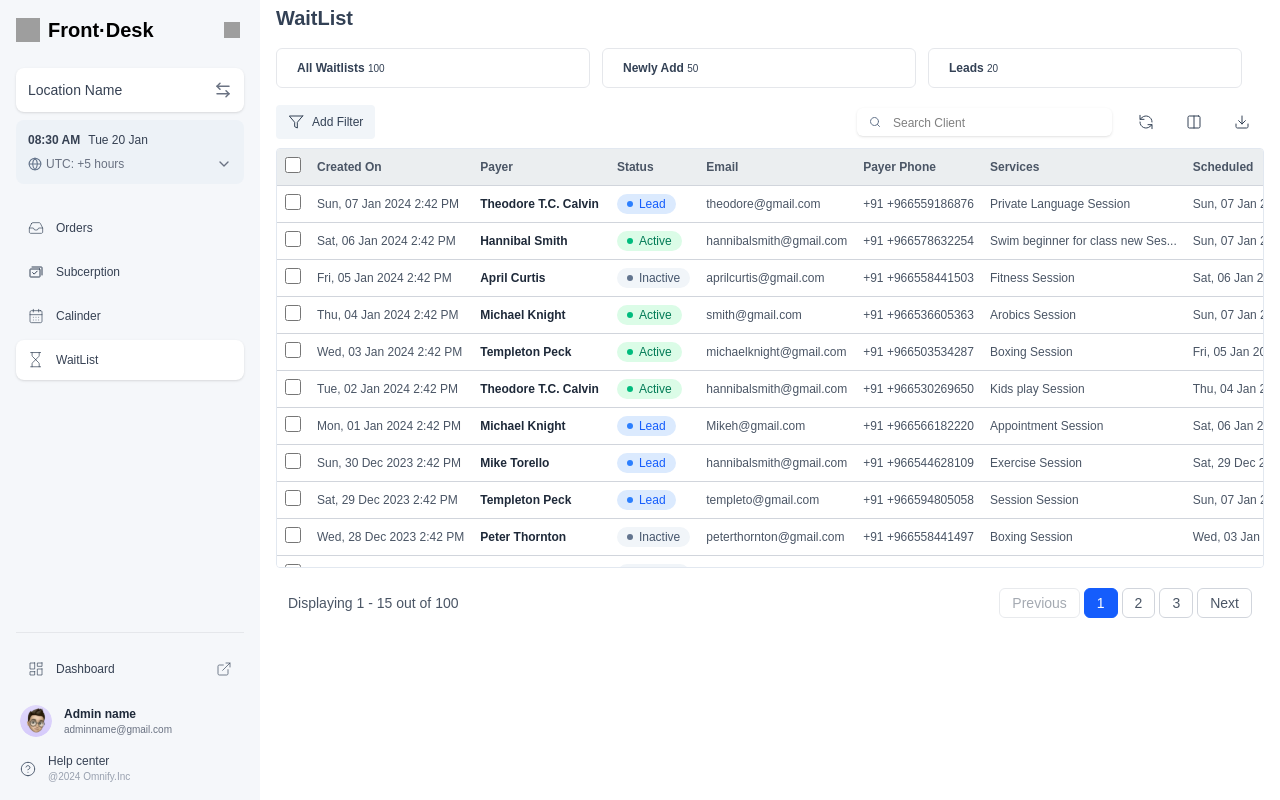
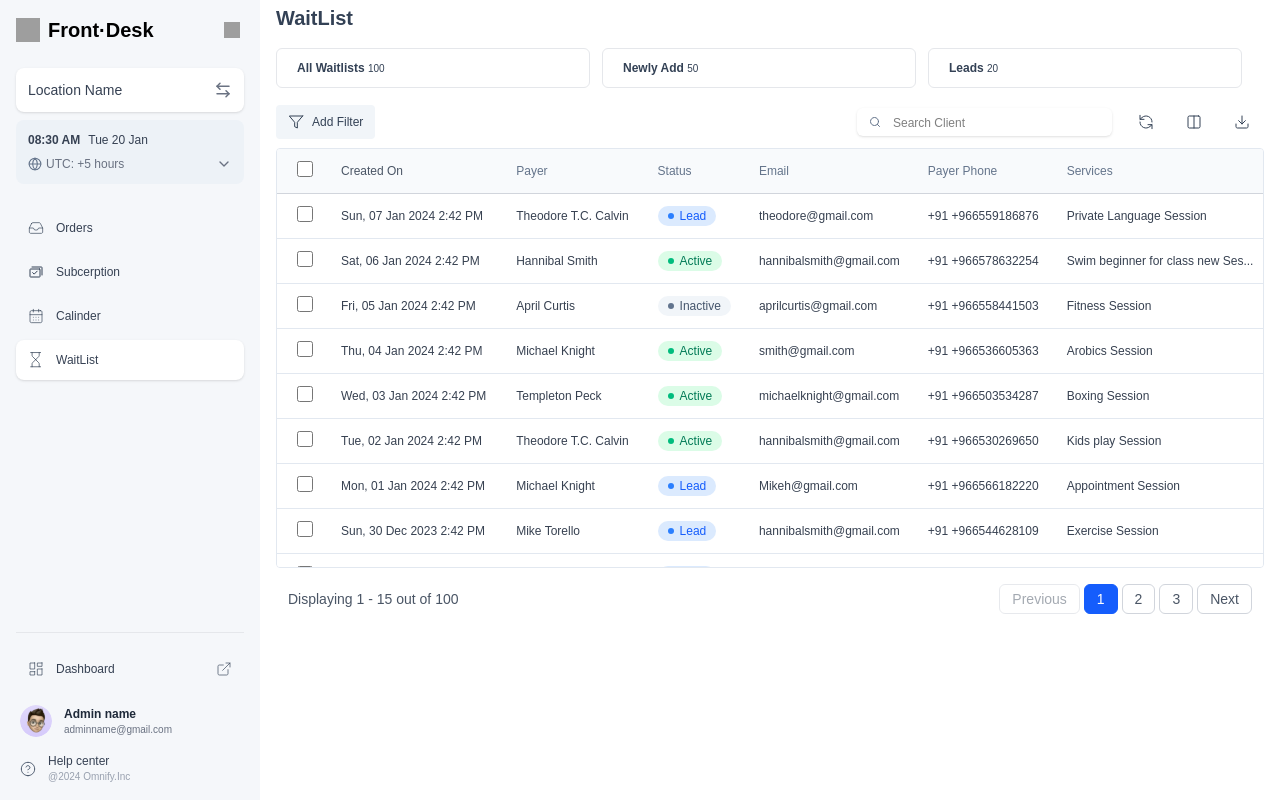
Before and after one commit to ABINAND-NP/WaitList-Assinment, a React (Vite) app: page / in a window 1280 px wide. Built offline with nearby package versions, Linux system fonts and the light colour scheme; grey boxes are pictures that could not be loaded.

Commit message:
final commit

```diff
--- a/src/Components/Pages/admin/WaitList.jsx
+++ b/src/Components/Pages/admin/WaitList.jsx
@@ -360,11 +360,11 @@ const WaitList = () => {
       <div className="px-4">
         <div className="overflow-x-auto py-1">
           <div className="max-h-[420px] overflow-y-auto overflow-x-auto rounded-sm border border-[#E2E8F0] [&::-webkit-scrollbar]:w-1.5 [&::-webkit-scrollbar]:h-1.5 [&::-webkit-scrollbar-track]:bg-transparent [&::-webkit-scrollbar-thumb]:bg-[#E2E8F0] [&::-webkit-scrollbar-thumb]:rounded-full hover:[&::-webkit-scrollbar-thumb]:bg-[#E2E8F0]">
-            {" "}
-            <table className="w-full border-collapse text-left text-sm text-gray-700">
-              <thead className="sticky top-0 z-10 border-b border-gray-300 bg-gray-900 font-medium text-gray-600 text-xs">
+
+            <table className="w-full border-collapse text-left font-medium ">
+              <thead className="sticky top-0 z-10 border-b border-gray-300 font-medium text-gray-600 text-xs ">
                 <tr>
-                  <th className="w-10 px-2 py-2 bg-[#EBEEF0]">
+                  <th className="w-10 px-2 py-3 pl-5  bg-[#F8FAFC]">
                     <input
                       type="checkbox"
                       style={{ accentColor: "#18181B" }}
@@ -372,54 +372,54 @@ const WaitList = () => {
                     />
                   </th>
                   {columns.createdOn && (
-                    <th className="px-2 py-2 bg-[#EBEEF0]">Created On</th>
+                    <th className="px-2 py-3 bg-[#F8FAFC] text-[#64748B]font-medium font-medium pl-5 ">Created On</th>
                   )}
                   {columns.payer && (
-                    <th className="px-2 py-2 bg-[#EBEEF0]">Payer</th>
+                    <th className="px-2 py-3 pl-5 bg-[#F8FAFC] text-[#64748B] font-medium">Payer</th>
                   )}
                   {columns.status && (
-                    <th className="px-2 py-2 bg-[#EBEEF0]">Status</th>
+                    <th className="px-2 py-3 pl-5 bg-[#F8FAFC] text-[#64748B] font-medium">Status</th>
                   )}
                   {columns.email && (
-                    <th className="px-2 py-2 bg-[#EBEEF0]">Email</th>
+                    <th className="px-2 py-3 pl-5 bg-[#F8FAFC] text-[#64748B] font-medium">Email</th>
                   )}
                   {columns.payerPhone && (
-                    <th className="px-2 py-2 bg-[#EBEEF0]">Payer Phone</th>
+                    <th className="px-2 py-3 pl-5 bg-[#F8FAFC] text-[#64748B] font-medium">Payer Phone</th>
                   )}
                   {columns.service && (
-                    <th className="px-2 py-2 bg-[#EBEEF0]">Services</th>
+                    <th className="px-2 py-3 pl-5 bg-[#F8FAFC] text-[#64748B] font-medium">Services</th>
                   )}
                   {columns.scheduled && (
-                    <th className="px-2 py-2 bg-[#EBEEF0]">Scheduled</th>
+                    <th className=" bg-[#F8FAFC] text-[#64748B] font-medium pl-5">Scheduled</th>
                   )}
                 </tr>
               </thead>
-              <tbody className="divide-y divide-gray-300 bg-white">
+              <tbody className="divide-y divide-[#E2E8F0] bg-white  ">
                 {currentDatas.length > 0 ? (
                   currentDatas.map((item) => (
                     <tr
                       key={item.id ?? item._id}
-                      className="transition-colors hover:bg-gray-50/80 text-xs"
+                      className="transition-colors hover:bg-gray-50/80 text-xs text-[#37415] font-medium"
                     >
-                      <td className="w-10 px-2 py-2">
+                      <td className="w-10 px-2 py-3 pl-5">
                         <input
                           type="checkbox"
                           style={{ accentColor: "#18181B" }}
-                          className="h-4 w-4 cursor-pointer"
+                          className="h-4 w-4 cursor-pointe rounded-full"
                         />
                       </td>
                       {columns.createdOn && (
-                        <td className="whitespace-nowrap px-2 py-2 text-gray-600">
+                        <td className="whitespace-nowrap px-2 py-3  pl-5  text-[#374151]">
                           {item.created_at}
                         </td>
                       )}
                       {columns.payer && (
-                        <td className="whitespace-nowrap px-2 py-2 font-semibold text-gray-800">
+                        <td className="whitespace-nowrap px-2 py-3 pl-5  font-medium text-[#374151]">
                           {item.payer}
                         </td>
                       )}
                       {columns.status && (
-                        <td className="whitespace-nowrap px-2 py-2">
+                        <td className="whitespace-nowrap px-2 py-3 pl-5">
                           <span
                             className={`inline-flex items-center gap-1.5 rounded-full px-2.5 py-0.5 text-xs font-medium ${
                               item.status === "Active"
@@ -443,22 +443,22 @@ const WaitList = () => {
                         </td>
                       )}
                       {columns.email && (
-                        <td className="whitespace-nowrap px-2 py-2 text-gray-600">
+                        <td className="whitespace-nowrap px-2 py-3 pl-5 text-[#374151]">
                           {item.email}
                         </td>
                       )}
                       {columns.payerPhone && (
-                        <td className="whitespace-nowrap px-2 py-2 text-gray-600">
+                        <td className="whitespace-nowrap px-2 py-3 pl-5 text-[#374151]">
                           {item.phone}
                         </td>
                       )}
                       {columns.service && (
-                        <td className="whitespace-nowrap px-2 py-2 text-gray-600">
+                        <td className="whitespace-nowrap px-2 py-3 pl-5 text-[#374151]">
                           {item.services}
                         </td>
                       )}
                       {columns.scheduled && (
-                        <td className="whitespace-nowrap px-2 py-2 text-gray-600">
+                        <td className="whitespace-nowrap px-2 py-3 pl-5 text-[#374151]">
                           {item.scheduled}
                         </td>
                       )}
@@ -477,9 +477,7 @@ const WaitList = () => {
               </tbody>
             </table>
           </div>
-        </div>
-
-        {/* Pagination Controls */}
+           {/* Pagination Controls */}
         <div className="flex items-center justify-between px-3 py-4 text-sm text-gray-600">
           <div>
             Displaying {totalItems === 0 ? 0 : indexOfFirstItem + 1} -{" "}
@@ -521,6 +519,9 @@ const WaitList = () => {
             </button>
           </div>
         </div>
+        </div>
+
+
       </div>
     </>
   );
```
Also changed, not shown: src/Components/LayOut.jsx/AdminLayOut.jsx (line endings or trailing spaces).
